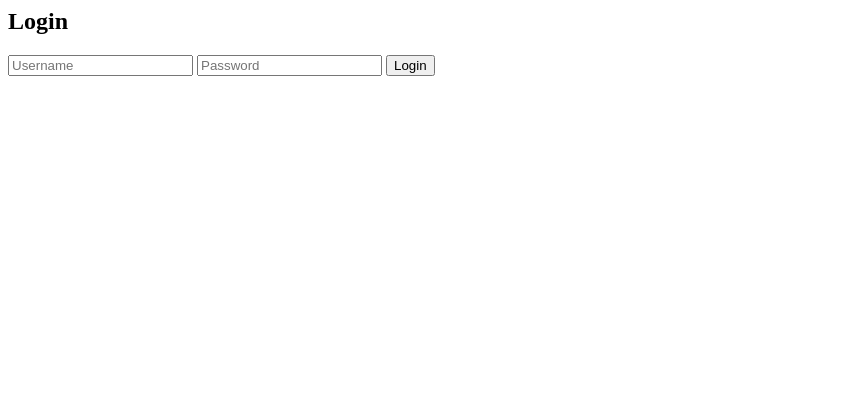
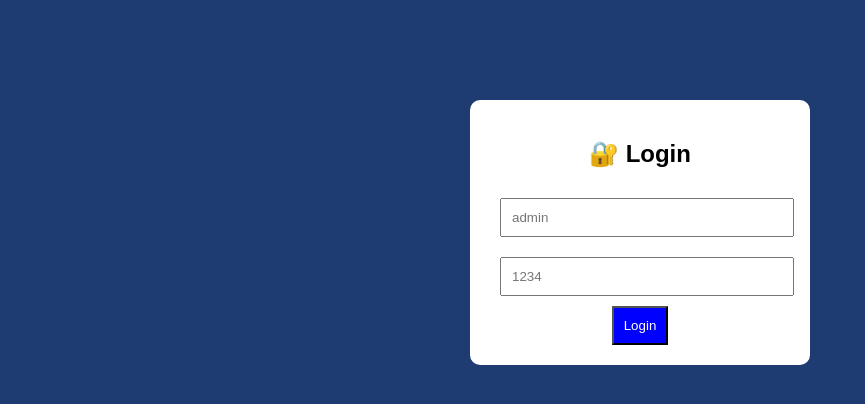
Before and after one commit to jakiya09/inventory-system, a Flask app: page /login in a window 1280 px wide. Shown: the top 404 px of the page, without its empty margins (0-865 px from the left). Run offline with Flask 3, Linux system fonts and the light colour scheme.

Commit message:
Update login.html

```diff
--- a/templates/login.html
+++ b/templates/login.html
@@ -1,6 +1,26 @@
-<h2>Login</h2>
+<!DOCTYPE html>
+<html>
+<head>
+<title>Login</title>
+<style>
+body{font-family:Arial;background:#1e3c72;color:white;text-align:center;}
+.box{background:white;color:black;width:300px;margin:auto;margin-top:100px;padding:20px;border-radius:10px;}
+input{width:90%;padding:10px;margin:10px;}
+button{padding:10px;background:blue;color:white;}
+</style>
+</head>
+<body>
+
+<div class="box">
+<h2>🔐 Login</h2>
+
 <form method="POST">
-<input name="username" placeholder="Username">
-<input name="password" type="password" placeholder="Password">
+<input name="username" placeholder="admin">
+<input name="password" type="password" placeholder="1234">
 <button>Login</button>
 </form>
+
+</div>
+
+</body>
+</html>
```
